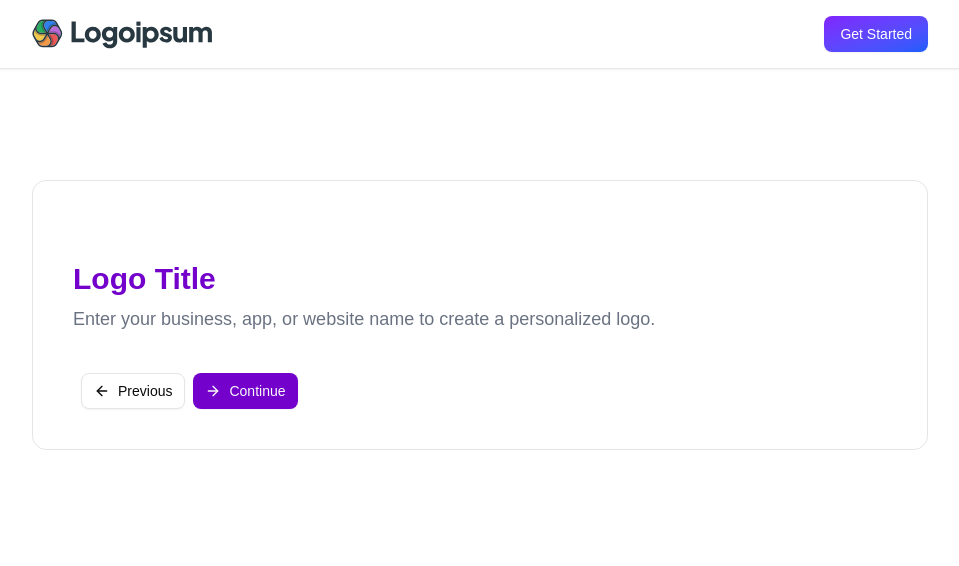
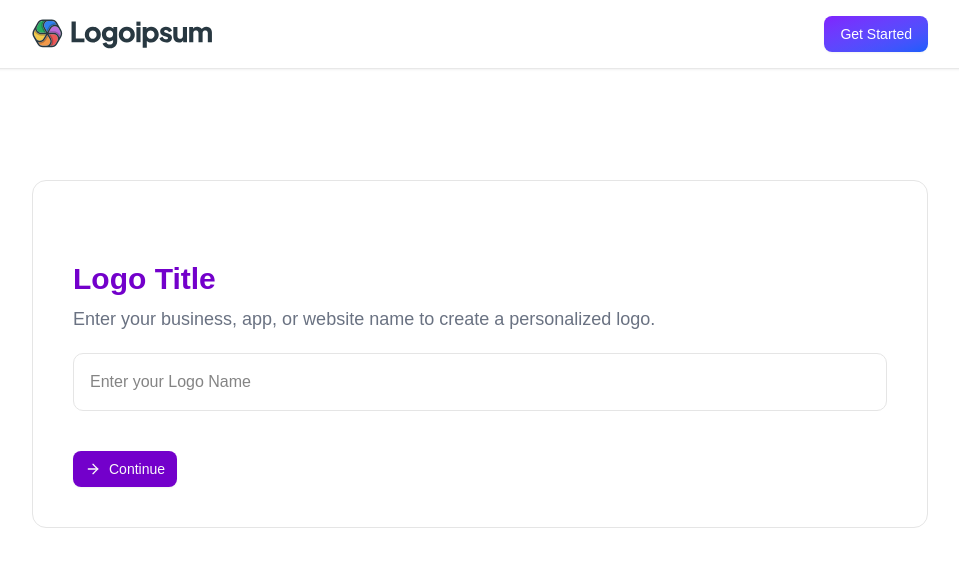
Before and after one commit to g0dlessjs/art4ia-logomaker, a Next.js app: page /create in a window 1280 px wide. Shown: the top 566 px of the page, without its empty margins (160-1119 px from the left). Built offline with nearby package versions, Linux system fonts and the light colour scheme; a web font is replaced by a local one.

Commit message:
Se trabaja en los steps para la crecion del logo

```diff
--- a/app/_components/Navbar.jsx
+++ b/app/_components/Navbar.jsx
@@ -1,10 +1,13 @@
 import { Button } from "@/components/ui/button";
 import Image from "next/image";
+import Link from "next/link";
 
 const Navbar = () => {
   return (
     <div className="px-10 lg:px-32 xl:px-48 2xl:px-56 p-4 flex justify-between items-center shadow-sm">
-      <Image src={"/logo.svg"} alt="logo" width={180} height={100} />
+      <Link href={"/"}>
+        <Image src={"/logo.svg"} alt="logo" width={180} height={100} />
+      </Link>
       <Button className="p-6 py-3 px-4 bg-gradient-to-tl from-blue-600 to-violet-600 hover:from-violet-600 hover:to-blue-600 text-white text-sm font-medium rounded-md focus:outline-none cursor-pointer">
         Get Started
       </Button>
--- a/app/create/_components/LogoTitle.jsx
+++ b/app/create/_components/LogoTitle.jsx
@@ -1,14 +1,26 @@
-import React from "react";
+"use client";
+
 import HeadingDescription from "./HeadingDescription";
 import Lookup from "@/app/_data/Lookup";
+import { useParams, useSearchParams } from "next/navigation";
 
 function LogoTitle() {
+  const searchParam = useSearchParams();
+  const title = searchParam?.get("title");
+
   return (
     <div className="my-10">
       <HeadingDescription
         title={Lookup.LogoTitle}
         description={Lookup.LogoTitleDesc}
       />
+
+      <input
+        type="text"
+        placeholder={Lookup.InputTitlePlaceholder}
+        className="p-4 border rounded-lg mt-5 w-full"
+        defaultValue={title}
+      />
     </div>
   );
 }
--- a/app/create/page.jsx
+++ b/app/create/page.jsx
@@ -1,18 +1,38 @@
-import React from "react";
+"use client";
+
+import { useState } from "react";
 import LogoTitle from "./_components/LogoTitle";
 import { Button } from "@/components/ui/button";
 import { ArrowLeft, ArrowRight } from "lucide-react";
 
 function CreateLogo() {
+  const [step, setStep] = useState(1);
+  const [formData, setFormData] = useState({});
+
+  const onHandleInputChange = (field, value) => {
+    setFormData((prev) => ({
+      ...prev,
+      [field]: value,
+    }));
+  };
+
   return (
     <div className="mt-28 p-10 border rounded-xl 2xl:mx-72">
-      <LogoTitle />
+      {step == 1 ? (
+        <LogoTitle onHandleInputChange={(v) => onHandleInputChange} />
+      ) : null}
 
-      <div>
-        <Button variant="outline" className="cursor-pointer mx-2">
-          <ArrowLeft /> Previous
-        </Button>
-        <Button className="cursor-pointer">
+      <div className="flex items-center justify-between mt-10">
+        {step != 1 && (
+          <Button
+            onClick={() => setStep(step - 1)}
+            variant="outline"
+            className="cursor-pointer"
+          >
+            <ArrowLeft /> Previous
+          </Button>
+        )}
+        <Button onClick={() => setStep(step + 1)} className="cursor-pointer">
           <ArrowRight /> Continue
         </Button>
       </div>
```
